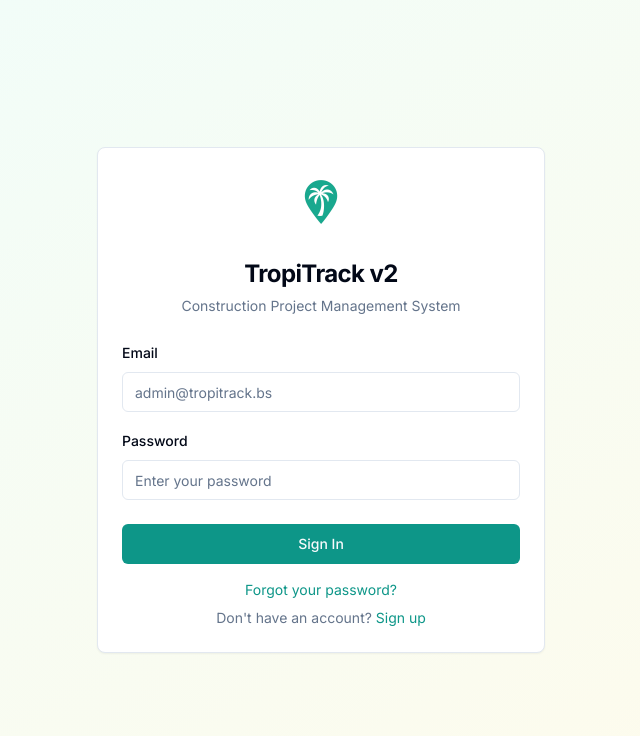
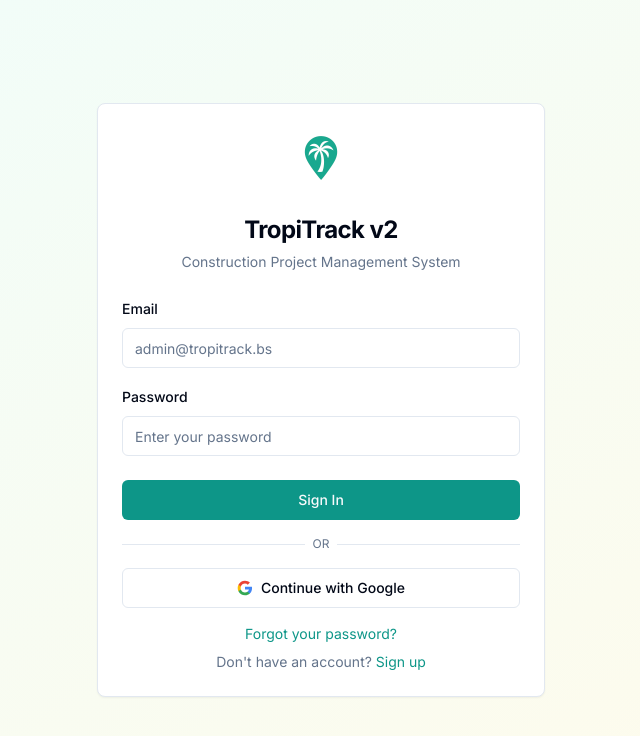
Before and after one commit to kwmlamar/tropitrack-v2, a Next.js app: page /login in a window 1280 px wide. Shown: the top 736 px of the page, without its empty margins (319-959 px from the left). Built offline with nearby package versions, Linux system fonts and the light colour scheme; no server answers.

Commit message:
Add Google (Gmail) sign-in for login and signup
- Add /auth/callback route for OAuth code exchange
- Add GoogleSignInButton and Continue with Google on login/signup
- Handle auth_callback errors on login page
- Add docs/GOOGLE-AUTH-SETUP.md and .env.example note

```diff
--- a/src/app/(auth)/login/page.tsx
+++ b/src/app/(auth)/login/page.tsx
@@ -1,7 +1,7 @@
 "use client";
 
-import { useState } from "react";
-import { useRouter } from "next/navigation";
+import { useState, useEffect, Suspense } from "react";
+import { useRouter, useSearchParams } from "next/navigation";
 import Link from "next/link";
 import { createClient } from "@/lib/supabase/client";
 import { Button } from "@/components/ui/button";
@@ -11,14 +11,28 @@ import { Card, CardContent, CardDescription, CardFooter, CardHeader, CardTitle }
 import { useToast } from "@/hooks/use-toast";
 import { Loader2 } from "lucide-react";
 import Image from "next/image";
+import { GoogleSignInButton } from "@/components/auth/google-sign-in-button";
 
-export default function LoginPage() {
+function LoginForm() {
   const [email, setEmail] = useState("");
   const [password, setPassword] = useState("");
   const [loading, setLoading] = useState(false);
   const router = useRouter();
+  const searchParams = useSearchParams();
   const { toast } = useToast();
   const supabase = createClient();
+
+  useEffect(() => {
+    const err = searchParams?.get("error");
+    if (err === "auth_callback") {
+      toast({
+        title: "Sign-in failed",
+        description: "Google sign-in could not be completed. Please try again or use email and password.",
+        variant: "destructive",
+      });
+      router.replace("/login");
+    }
+  }, [searchParams, router, toast]);
 
   const handleLogin = async (e: React.FormEvent) => {
     e.preventDefault();
@@ -108,6 +122,15 @@ export default function LoginPage() {
               {loading && <Loader2 className="mr-2 h-4 w-4 animate-spin" />}
               Sign In
             </Button>
+            <div className="relative w-full">
+              <div className="absolute inset-0 flex items-center">
+                <span className="w-full border-t" />
+              </div>
+              <div className="relative flex justify-center text-xs uppercase">
+                <span className="bg-card px-2 text-muted-foreground">Or</span>
+              </div>
+            </div>
+            <GoogleSignInButton disabled={loading} />
             <div className="text-sm text-muted-foreground text-center space-y-2">
               <Link href="/forgot-password" className="text-primary hover:underline block">
                 Forgot your password?
@@ -125,3 +148,15 @@ export default function LoginPage() {
     </div>
   );
 }
+
+export default function LoginPage() {
+  return (
+    <Suspense fallback={
+      <div className="min-h-screen flex items-center justify-center bg-gradient-to-br from-teal-50 to-amber-50 dark:from-neutral-950 dark:to-neutral-900">
+        <Loader2 className="h-8 w-8 animate-spin text-primary" />
+      </div>
+    }>
+      <LoginForm />
+    </Suspense>
+  );
+}
--- a/src/app/(auth)/signup/page.tsx
+++ b/src/app/(auth)/signup/page.tsx
@@ -13,6 +13,7 @@ import { useToast } from "@/hooks/use-toast";
 import { Loader2, Mail, AlertCircle, CheckCircle } from "lucide-react";
 import Image from "next/image";
 import { Badge } from "@/components/ui/badge";
+import { GoogleSignInButton } from "@/components/auth/google-sign-in-button";
 
 function SignupForm() {
   const searchParams = useSearchParams();
@@ -470,6 +471,17 @@ function SignupForm() {
                 ? "Create Account & Join Company"
                 : "Create Account"}
             </Button>
+            <div className="relative w-full">
+              <div className="absolute inset-0 flex items-center">
+                <span className="w-full border-t" />
+              </div>
+              <div className="relative flex justify-center text-xs uppercase">
+                <span className="bg-card px-2 text-muted-foreground">Or</span>
+              </div>
+            </div>
+            <GoogleSignInButton disabled={loading}>
+              Continue with Google
+            </GoogleSignInButton>
             <div className="text-sm text-muted-foreground text-center">
               Already have an account?{" "}
               <Link href="/login" className="text-primary hover:underline">
--- /dev/null
+++ b/src/app/auth/callback/route.ts
@@ -0,0 +1,19 @@
+import { NextResponse, type NextRequest } from "next/server";
+import { createClient } from "@/lib/supabase/server";
+
+export async function GET(request: NextRequest) {
+  const { searchParams } = request.nextUrl;
+  const code = searchParams.get("code");
+  const next = searchParams.get("next") ?? "/dashboard";
+
+  if (code) {
+    const supabase = createClient();
+    const { error } = await supabase.auth.exchangeCodeForSession(code);
+    if (!error) {
+      return NextResponse.redirect(new URL(next, request.url));
+    }
+    console.error("Auth callback error:", error.message);
+  }
+
+  return NextResponse.redirect(new URL("/login?error=auth_callback", request.url));
+}
--- /dev/null
+++ b/src/components/auth/google-sign-in-button.tsx
@@ -0,0 +1,70 @@
+"use client";
+
+import { useState } from "react";
+import { createClient } from "@/lib/supabase/client";
+import { Button } from "@/components/ui/button";
+import { useToast } from "@/hooks/use-toast";
+import { Loader2 } from "lucide-react";
+
+function GoogleIcon({ className }: { className?: string }) {
+  return (
+    <svg className={className} viewBox="0 0 24 24" aria-hidden>
+      <path
+        fill="#4285F4"
+        d="M22.56 12.25c0-.78-.07-1.53-.2-2.25H12v4.26h5.92c-.26 1.37-1.04 2.53-2.21 3.31v2.77h3.57c2.08-1.92 3.28-4.74 3.28-8.09z"
+      />
+      <path
+        fill="#34A853"
+        d="M12 23c2.97 0 5.46-.98 7.28-2.66l-3.57-2.77c-.98.66-2.23 1.06-3.71 1.06-2.86 0-5.29-1.93-6.16-4.53H2.18v2.84C3.99 20.53 7.7 23 12 23z"
+      />
+      <path
+        fill="#FBBC05"
+        d="M5.84 14.09c-.22-.66-.35-1.36-.35-2.09s.13-1.43.35-2.09V7.07H2.18C1.43 8.55 1 10.22 1 12s.43 3.45 1.18 4.93l2.85-2.22.81-.62z"
+      />
+      <path
+        fill="#EA4335"
+        d="M12 5.38c1.62 0 3.06.56 4.21 1.64l3.15-3.15C17.45 2.09 14.97 1 12 1 7.7 1 3.99 3.47 2.18 7.07l3.66 2.84c.87-2.6 3.3-4.53 6.16-4.53z"
+      />
+    </svg>
+  );
+}
+
+export function GoogleSignInButton({
+  disabled = false,
+  redirectTo,
+  children = "Continue with Google",
+}: {
+  disabled?: boolean;
+  redirectTo?: string;
+  children?: React.ReactNode;
+}) {
+  const [loading, setLoading] = useState(false);
+  const { toast } = useToast();
+  const supabase = createClient();
+
+  const handleClick = async () => {
+    setLoading(true);
+    try {
+      const to = redirectTo ?? (typeof window !== "undefined" ? `${window.location.origin}/auth/callback` : "/auth/callback");
+      const { error } = await supabase.auth.signInWithOAuth({
+        provider: "google",
+        options: { redirectTo: to },
+      });
+      if (error) {
+        toast({ title: "Sign in failed", description: error.message, variant: "destructive" });
+        return;
+      }
+    } catch {
+      toast({ title: "Error", description: "Could not start Google sign-in.", variant: "destructive" });
+    } finally {
+      setLoading(false);
+    }
+  };
+
+  return (
+    <Button type="button" variant="outline" className="w-full" disabled={disabled || loading} onClick={handleClick}>
+      {loading ? <Loader2 className="mr-2 h-4 w-4 animate-spin" /> : <GoogleIcon className="mr-2 h-4 w-4" />}
+      {children}
+    </Button>
+  );
+}
```
Also changed, not shown: 2 other files (tests, documents, lock files or other folders).
